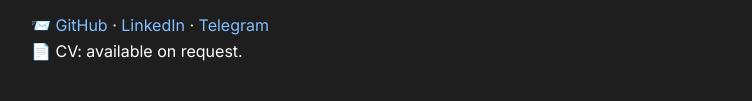
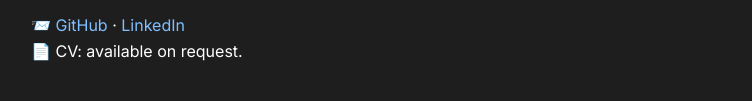
Before and after one commit to arthur-cpp/arthur-cpp.github.io, a plain HTML site: page index.html in a window 1280 px wide. Shown: the part 253-354 px from the top of the page, without its empty margins (249-1001 px from the left). Drawn offline with Linux system fonts and the light colour scheme; no server answers.

Commit message:
removed outdated info

```diff
--- a/index.html
+++ b/index.html
@@ -71,7 +71,7 @@
     🧠 Into system design, optimization, and exploring latency/memory/cache details.<br>
     📊 I believe good code is not just clean — it moves money.</p>
 
-    <p>📨 <a href="https://github.com/arthur-cpp" target="_blank">GitHub</a> · <a href="https://linkedin.com/in/arthur-cpp" target="_blank">LinkedIn</a> · <a href="https://t.me/arthur_cpp" target="_blank">Telegram</a><br>
+    <p>📨 <a href="https://github.com/arthur-cpp" target="_blank">GitHub</a> · <a href="https://linkedin.com/in/arthur-cpp" target="_blank">LinkedIn</a><br>
     📄 CV: available on request.</p>
 
     <div class="tech">
```
